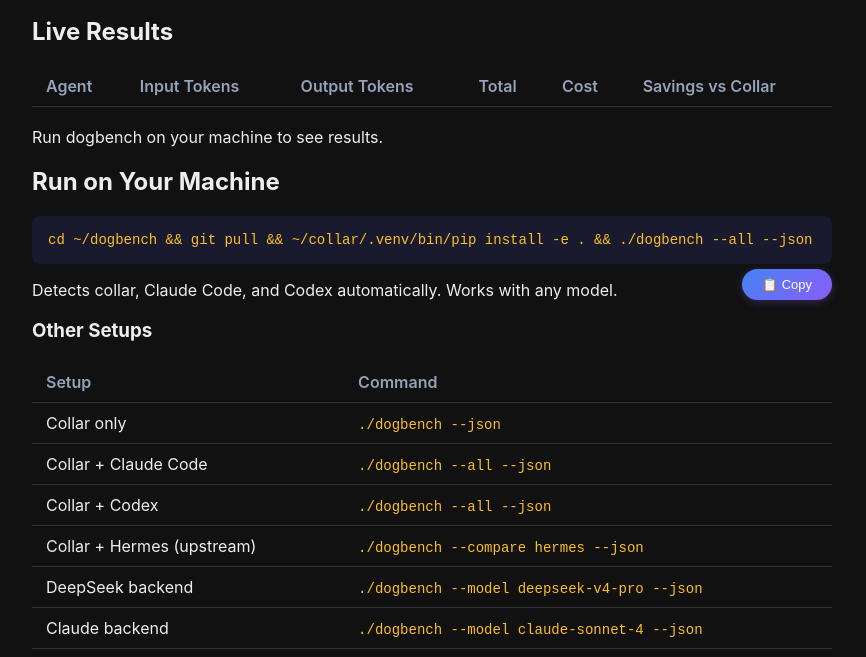
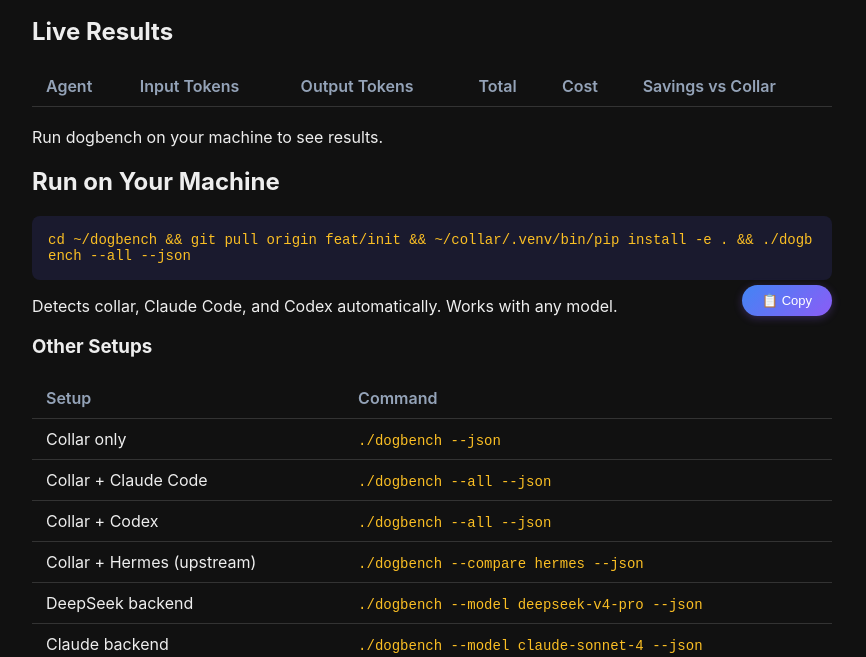
Before and after one commit to specdog/dogbench, a website: page index.html in a window 1280 px wide. Shown: the part 143-800 px from the top of the page, without its empty margins (208-1074 px from the left). Drawn offline with Linux system fonts and the light colour scheme; no server answers.

Commit message:
fix: explicit origin branch in copy-paste command

```diff
--- a/index.html
+++ b/index.html
@@ -34,7 +34,7 @@
 <p id="loading">Loading latest results…</p>
 
 <h2>Run on Your Machine</h2>
-<pre><code id="install-cmd">cd ~/dogbench && git pull && ~/collar/.venv/bin/pip install -e . && ./dogbench --all --json</code></pre>
+<pre><code id="install-cmd">cd ~/dogbench && git pull origin feat/init && ~/collar/.venv/bin/pip install -e . && ./dogbench --all --json</code></pre>
 <button class="copy-btn" onclick="navigator.clipboard.writeText(document.getElementById('install-cmd').textContent);this.textContent='Copied!';setTimeout(()=>this.textContent='Copy',2000)">📋 Copy</button>
 <p>Detects collar, Claude Code, and Codex automatically. Works with any model.</p>
 
```
Also changed, not shown: README.md.
